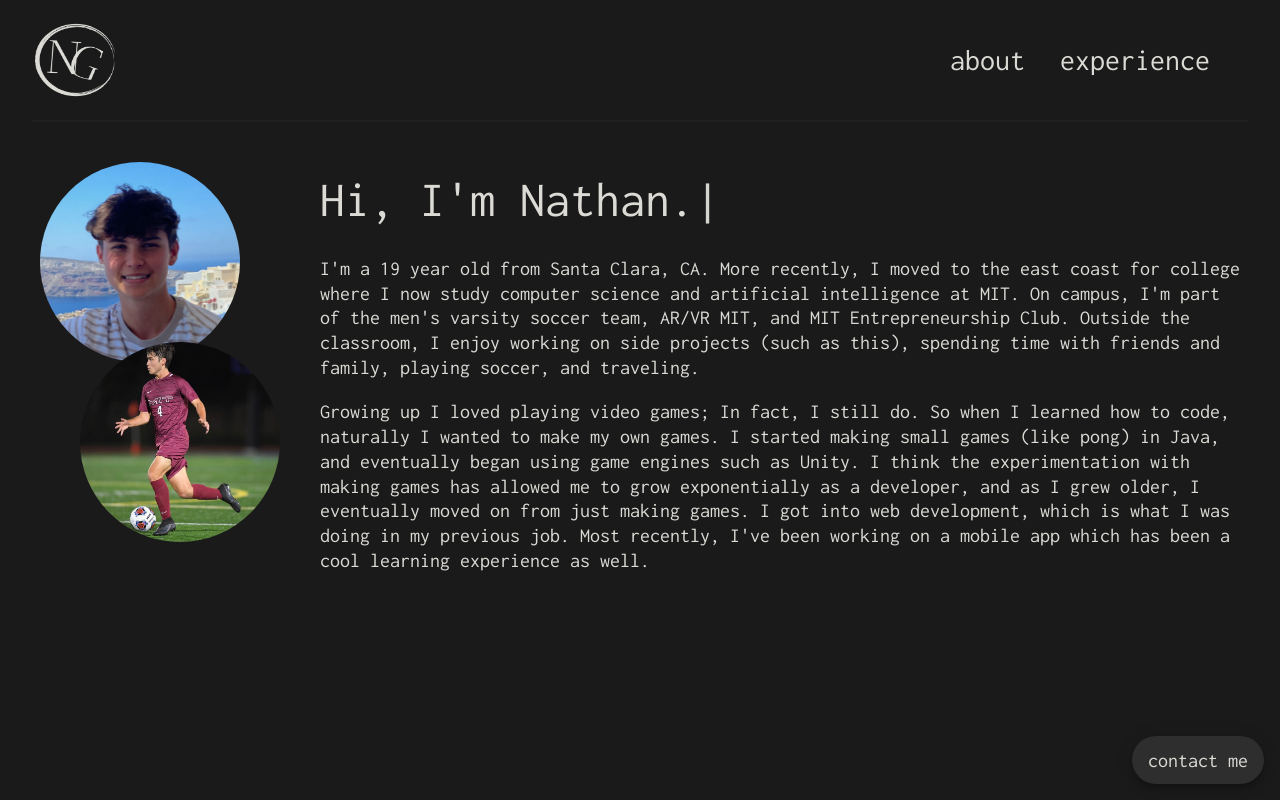
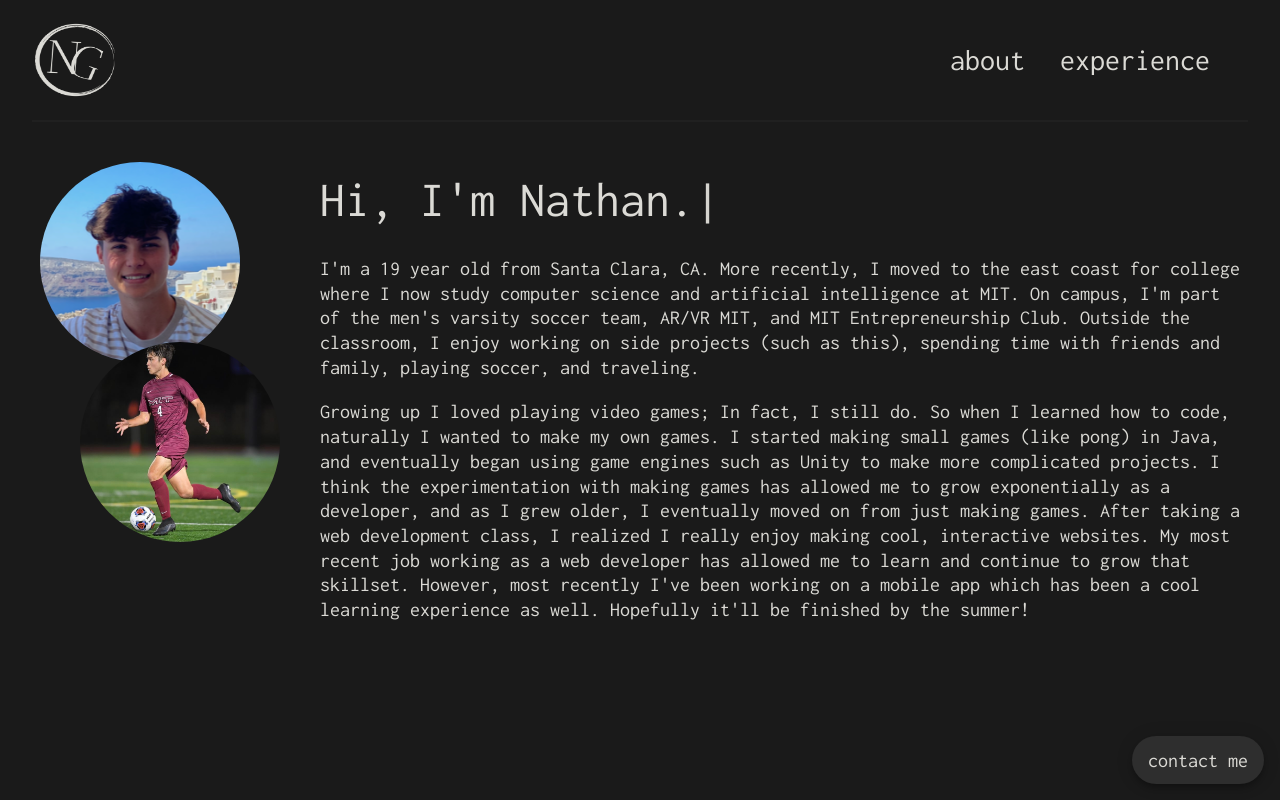
Before and after one commit to NateTheGreat233/personal-website, a React (Create React App) app: page /about in a window 1280 px wide. Built offline with nearby package versions, Linux system fonts and the light colour scheme.

Commit message:
update text sections;

```diff
--- a/src/containers/About/About.tsx
+++ b/src/containers/About/About.tsx
@@ -67,11 +67,14 @@ const About = (): JSX.Element => {
                                     {
                                         `Growing up I loved playing video games; In fact, I still do. So when I ` +
                                         `learned how to code, naturally I wanted to make my own games. I started making ` +
-                                        `small games (like pong) in Java, and eventually began using game engines such as Unity. ` +
+                                        `small games (like pong) in Java, and eventually began using game engines such as Unity to make ` +
+                                        `more complicated projects. ` +
                                         `I think the experimentation with making games has allowed me to grow exponentially as a developer, ` +
-                                        `and as I grew older, I eventually moved on from just making games. I got into web development, ` +
-                                        `which is what I was doing in my previous job. Most recently, I've been working on a mobile app which ` +
-                                        `has been a cool learning experience as well.`
+                                        `and as I grew older, I eventually moved on from just making games. After taking a web development class, I realized ` +
+                                        `I really enjoy making cool, interactive websites. My most recent job working as a web developer has allowed me to ` +
+                                        `learn and continue to grow that skillset. However, ` +
+                                        `most recently I've been working on a mobile app which ` +
+                                        `has been a cool learning experience as well. Hopefully it'll be finished by the summer!`
                                     }
                                 </Typography>
                             </Slide>
--- a/src/containers/Experience/Experience.tsx
+++ b/src/containers/Experience/Experience.tsx
@@ -47,7 +47,8 @@ const Experience = (): JSX.Element => {
             about:
                 "The summer after my freshman year of college I had the opportunity to intern at a fintech startup " +
                 "called Doorvest. It was a great experience where I learned a ton about web development, and what it " +
-                "looks like to work in a more professional setting with a team."
+                "looks like to work in a more professional setting with a team. It also gave me the opportunity to live " +
+                "in San Fransisco with my friends which I really enjoyed!"
             ,
             link: 'https://doorvest.com/',
         },
@@ -58,7 +59,8 @@ const Experience = (): JSX.Element => {
             about:
                 "Snail trail is a puzzle game I made the summer going into college. The goal of the game is to " +
                 "reach the flags by moving two snails across a grid. Along the way, there are various obstacles that " +
-                "make it quite challenging."
+                "make it quite challenging. It was also my first Unity game that I completed start to finish; All my previous projects " +
+                "wouldn't make it to a production ready state."
             ,
             link: "https://armorgames.com/snail-trail-game/19222",
             altLink: {
@@ -87,7 +89,6 @@ const Experience = (): JSX.Element => {
                 "pick what you want to eat/listen to etc. It's actually not done, but maybe " +
                 "at some point I can find some time to finish it!"
             ,
-            link: "http://what2doo.herokuapp.com/food",
         },
     ];
 
```
